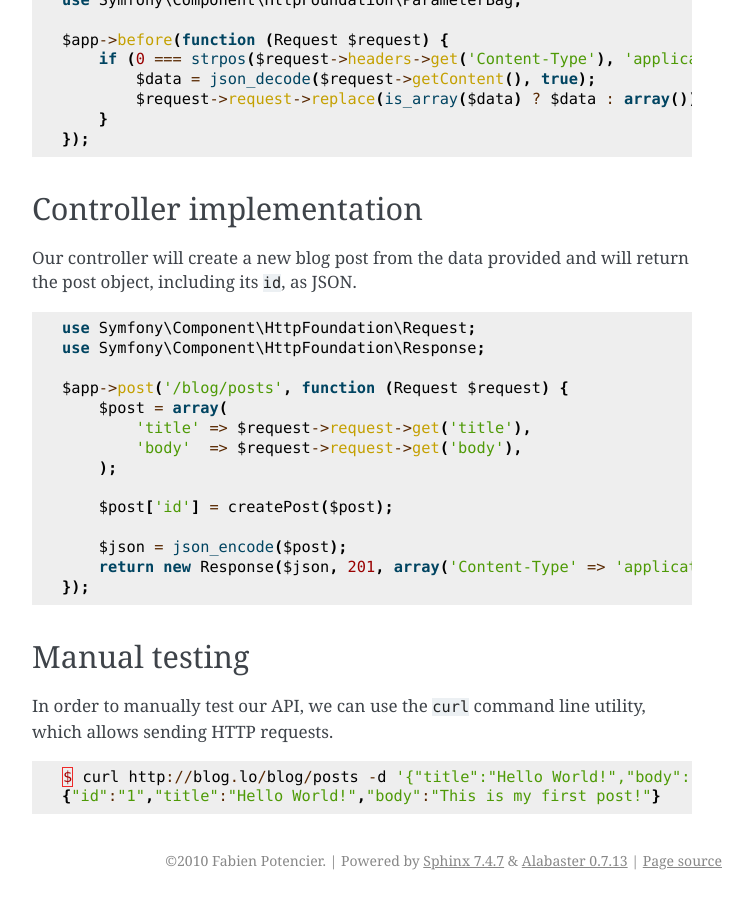
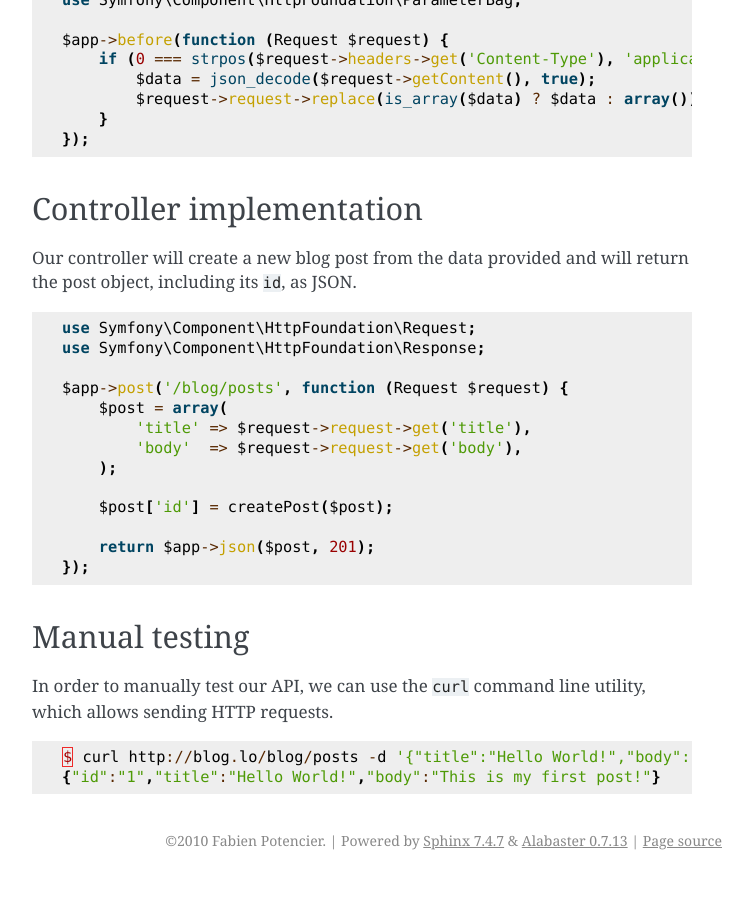
Before and after one commit to silexphp/Silex, a Sphinx documentation site: the page built from doc/cookbook/json_request_body.rst, in a window 1280 px wide and 900 px high, scrolled down 1176 px. Shown: the whole window, without its empty margins (388-1141 px from the left). Built offline with Sphinx 7.4.7, drawn with Linux system fonts in a browser that asks for light colours.

Commit message:
[json] adjust json request body recipe

```diff
--- a/doc/cookbook/json_request_body.rst
+++ b/doc/cookbook/json_request_body.rst
@@ -84,8 +84,7 @@ return the post object, including its ``id``, as JSON.
 
         $post['id'] = createPost($post);
 
-        $json = json_encode($post);
-        return new Response($json, 201, array('Content-Type' => 'application/json'));
+        return $app->json($post, 201);
     });
 
 Manual testing
```
